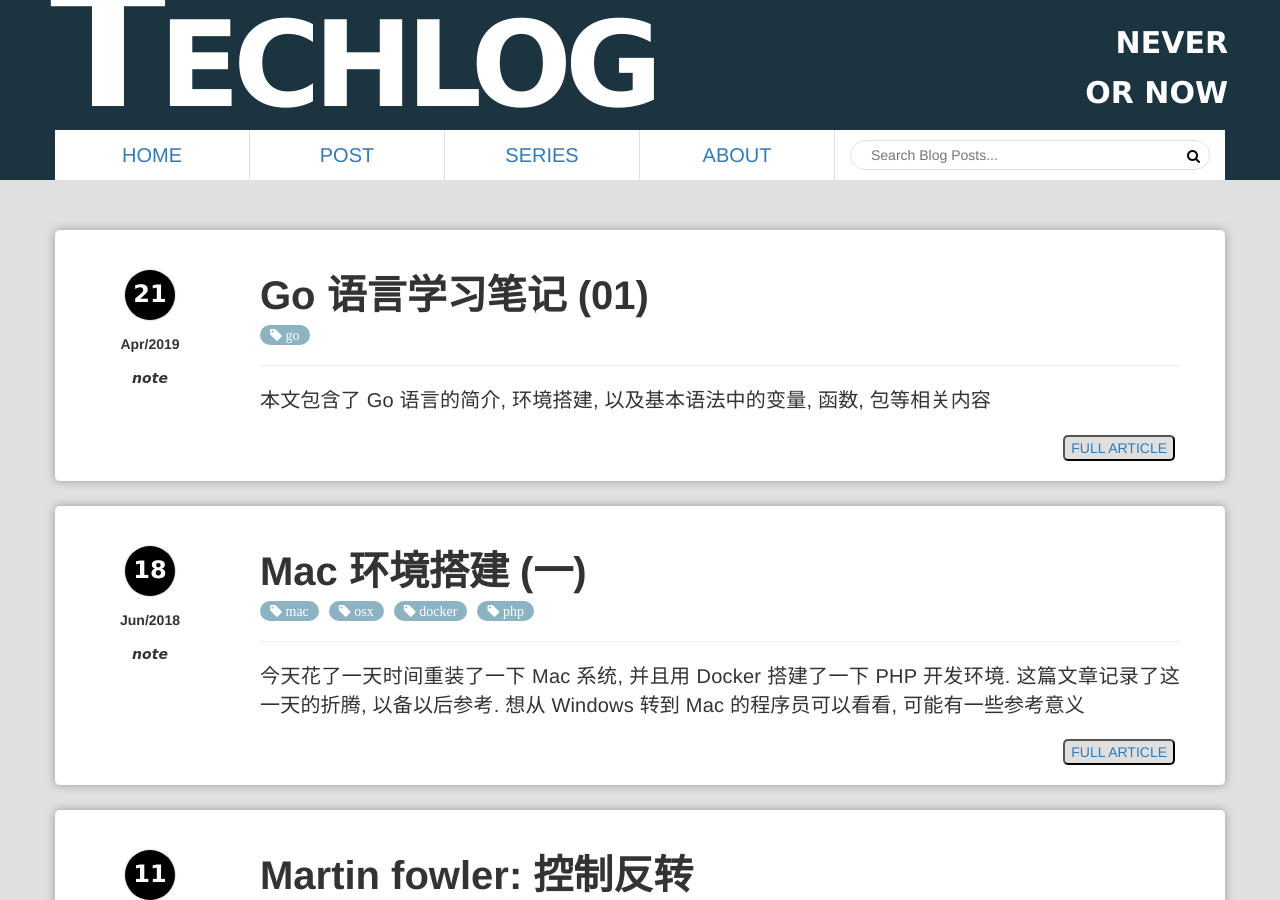
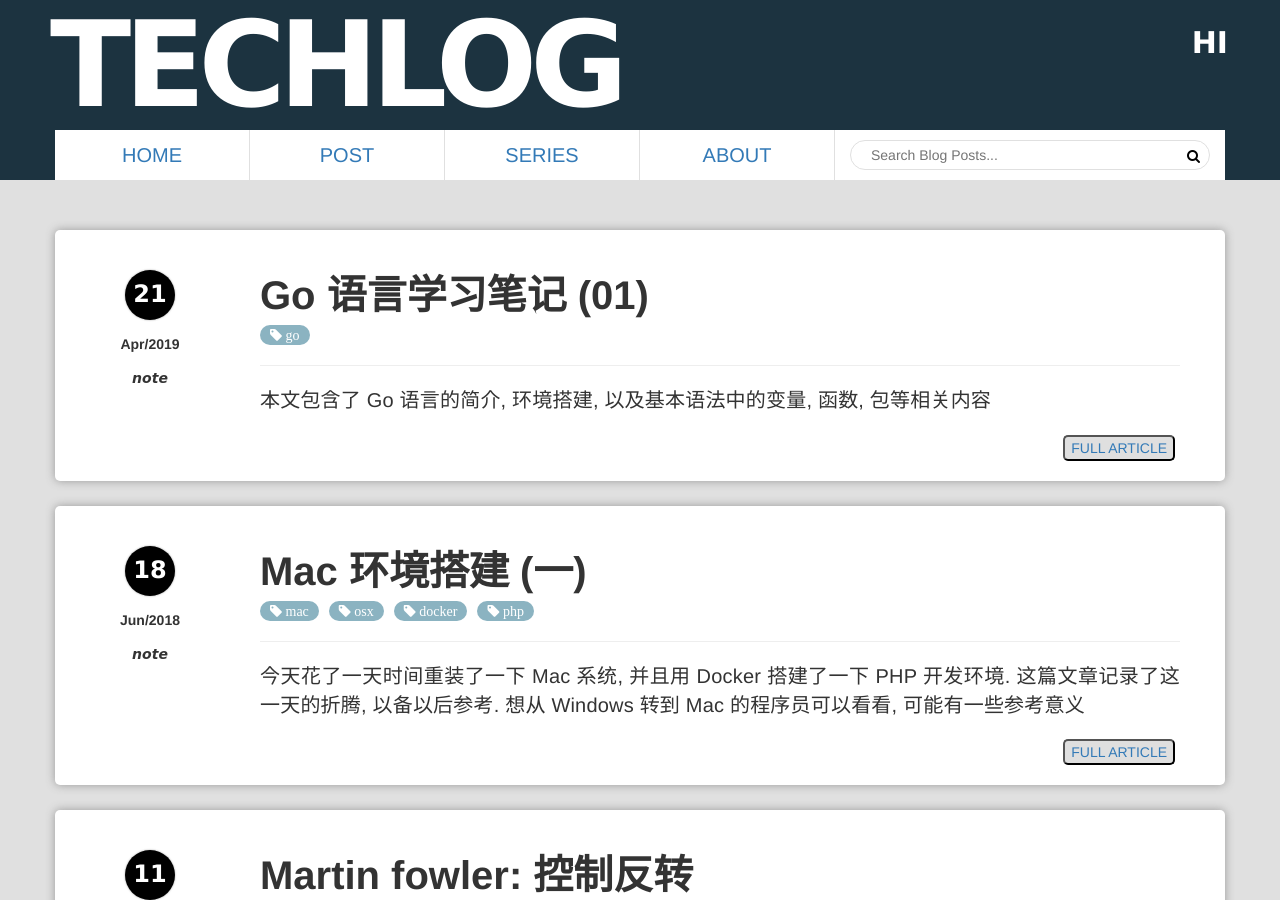
Before and after one commit to junyeong-je/junyeong-je.github.io, a Jekyll site: the page built from index.html, in a window 1280 px wide and 900 px high. Built offline with Jekyll 4.4.1, drawn with Linux system fonts in a browser that asks for light colours; the list of posts is cut into pages by our own code.

Commit message:
Update _config.yml

```diff
--- a/_config.yml
+++ b/_config.yml
@@ -20,11 +20,11 @@
 excerpt_separator: "[-----]"
 
 url: https://junyeong-je.github.io/Techlog/ # Required: replace this with your domain
-name: Techlog # Required: will be displayed on every page's header
+name: techlog # Required: will be displayed on every page's header
 title: Techlog # Required: site's default title
 shout: # Required: **TWO** lines, will be displayed on page's header.
-  - NEVER
-  - OR NOW
+  - HI
+  -
 description: "IT tech, personal thoughts and other things..." # Required
 
 disqus:
@@ -32,7 +32,7 @@
   shortname: unifreak # Required if you use disqus. Repalce with your disqus shortname here
 
 google_analytics:
-  id: "UA-154982899-1" # Required if you use google analytics. Replace with your tracking id here
+  id: "UA-168126711-1" # Required if you use google analytics. Replace with your tracking id here
 
 collections: # Define post series here
   book_review:
```
